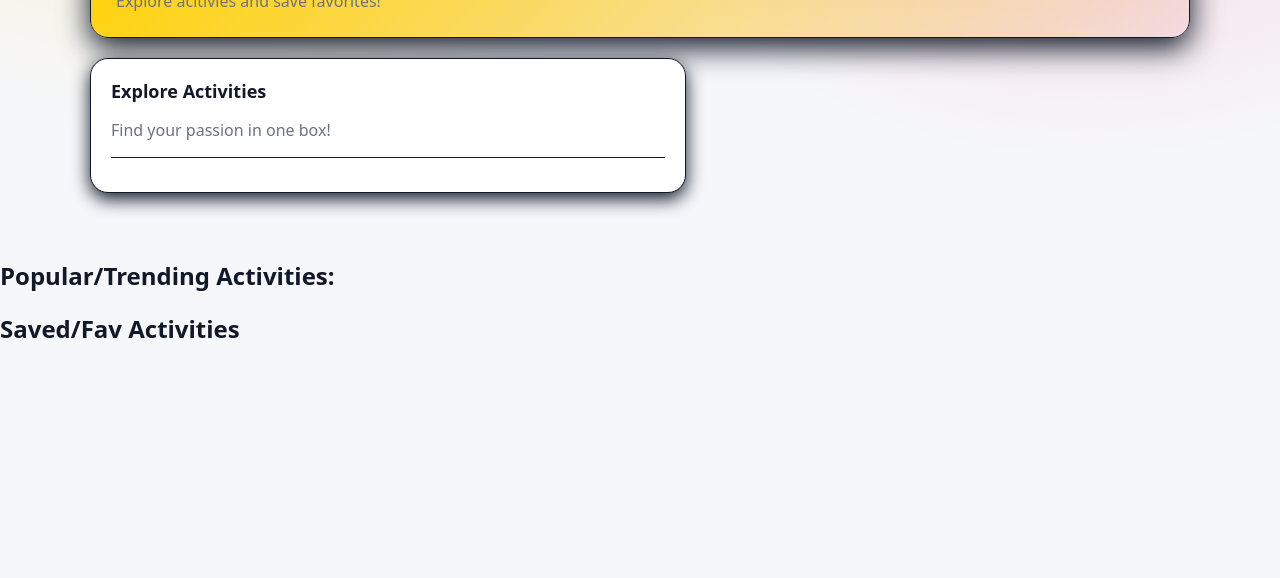
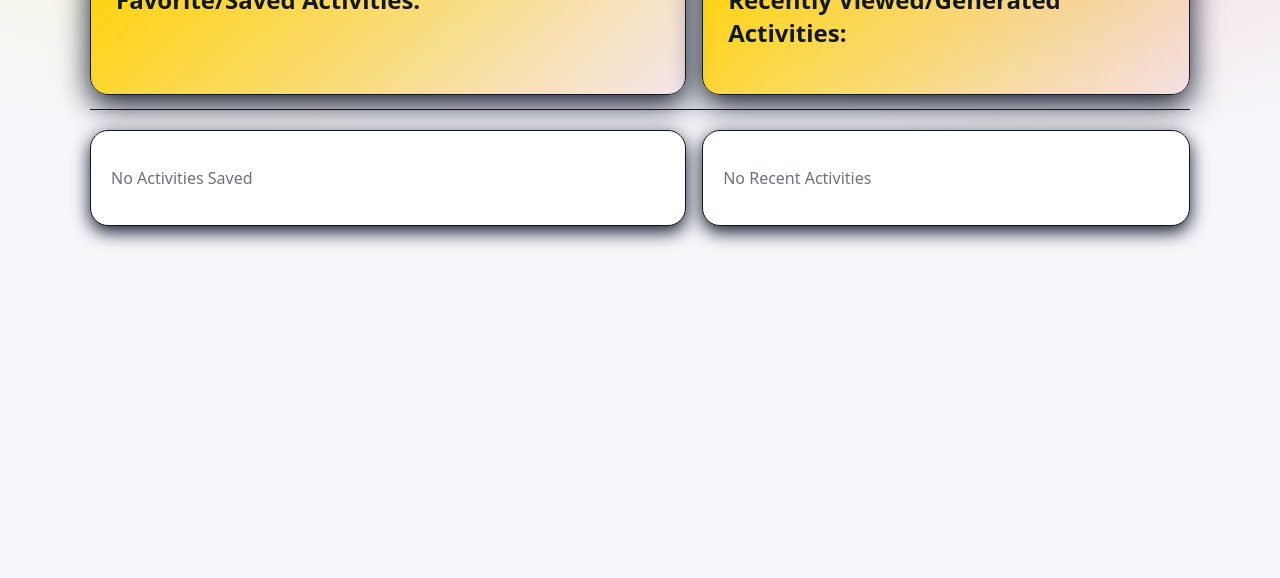
Before and after one commit to jnic11-ops/INST377-FinalProject, a plain HTML site: page INST377_finalProject/INST377_final_functionalitypage.html in a window 1280 px wide. Shown: the part 222-800 px from the top of the page. Drawn offline with Linux system fonts and the light colour scheme.

Commit message:
Updated terpflow functionality page to work with saved and recent lists

```diff
--- a/INST377_finalProject/INST377_final_functionalitypage.html
+++ b/INST377_finalProject/INST377_final_functionalitypage.html
@@ -1,9 +1,9 @@
 <html>
     <head>
         <title>
-            TerpTime | TerpFlow
+            INST377 Final Project Functionality Page
         </title>
-        <script src="INST377_final.js"></script>
+        <script src="INST377_final.js" defer></script>
         <script></script>
         <link rel="stylesheet" href="INST377_final.css">
     </head>
@@ -28,32 +28,31 @@
             <a class="navBtn active" href="INST377_final_functionalitypage.html">TerpFlow</a>
             <a class="navBtn active" href="INST377_final_aboutpage.html">About</a>
         </nav>
-
         </div>
 
    </header>
-
         <main class="page">
+            <section class="grid">
                 <section class="hero">
-        <h1>TerpFlow</h1>
-        <p>Explore acitivies and save favorites!</p>
+                    <h2>Favorite/Saved Activities:</h2>
                 </section>
+                <section class="hero">
+                    <h2>Recently Viewed/Generated Activities:</h2>
+                </section>
+            </section>
+            <section class="divider"></section>
             <section class="grid">
                 <section class="card">
-            <h2>Explore Activities</h2>
-            <p>Find your passion in one box!</p>
-
-            <div class="divider"></div>
+                    <div id="savedList">
+                        <h4></h4>
+                    </div>
+                </section>
+                <section class="card">
+                    <div id="recentList">
+                        <h4></h4>
+                    </div>
                 </section>
             </section>
-
         </main>
-
-    <div id="trendingActiv">
-        <h2>Popular/Trending Activities:</h2>
-    </div>
-    <div id="savedActiv">
-        <h2>Saved/Fav Activities</h2>
-    </div>
     </body>
 </html>
```
Lines whose indentation alone changed are shown as unchanged.
